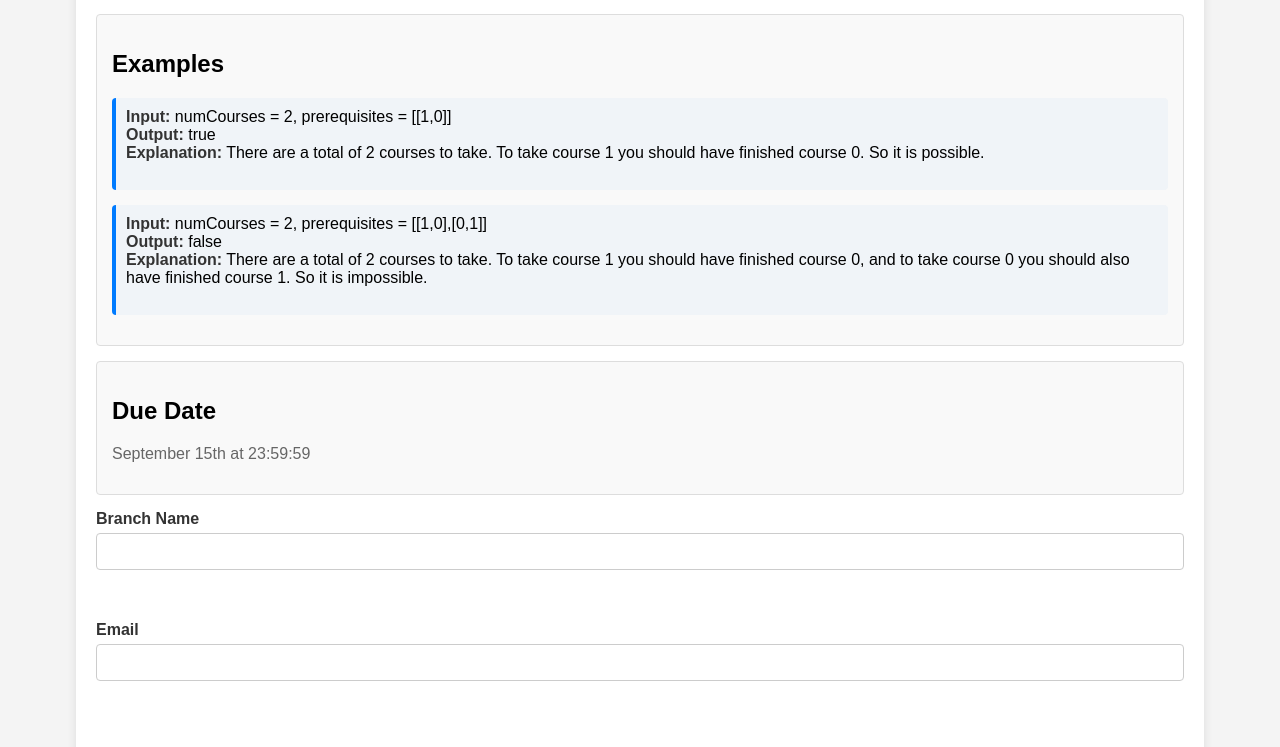
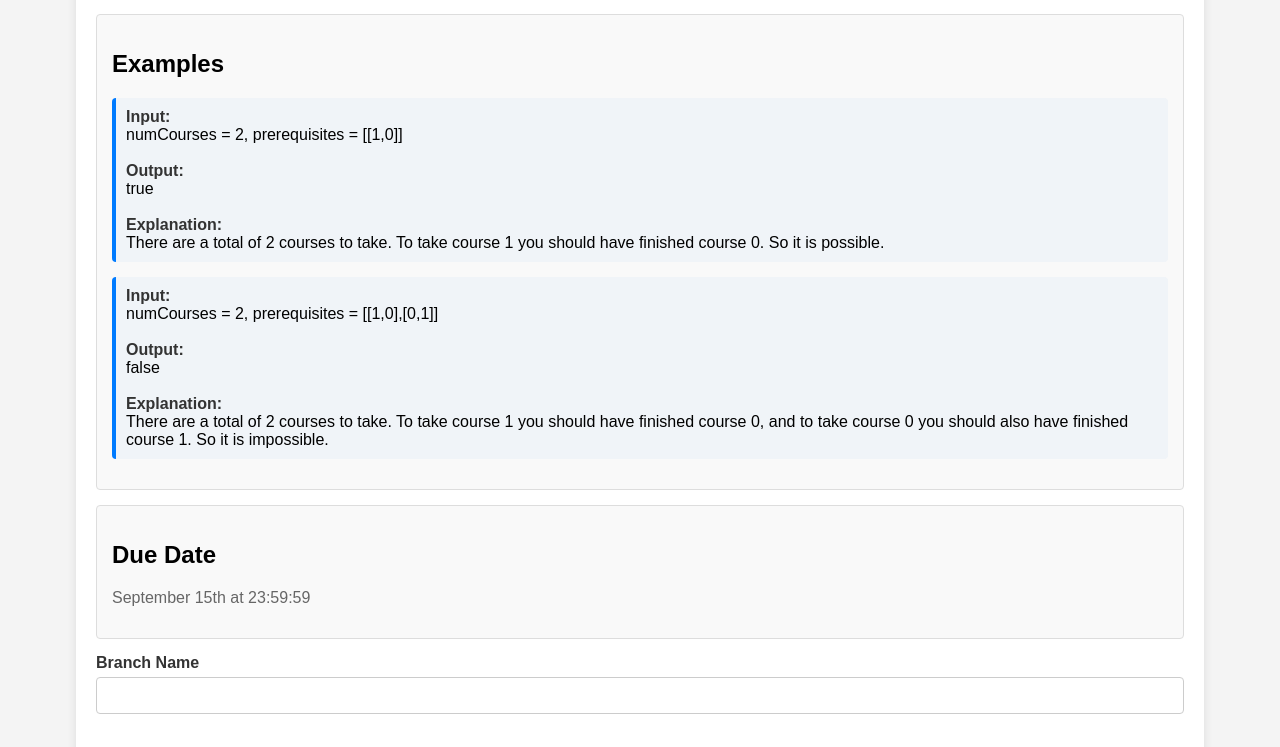
Before and after one commit to VC-CodeLabs/vc_code_labs_ui, a plain HTML site: page frontend/index.html in a window 1280 px wide. Shown: the part 744-1491 px from the top of the page. Drawn offline with Linux system fonts and the light colour scheme.

Commit message:
Updated with challenges

```diff
--- a/frontend/index.html
+++ b/frontend/index.html
@@ -192,9 +192,9 @@
                     const exampleDiv = document.createElement('div');
                     exampleDiv.classList.add('example');
                     exampleDiv.innerHTML = `
-                        <b>Input:</b> ${example.input}<br>
-                        <b>Output:</b> ${example.output}<br>
-                        <b>Explanation:</b> ${example.explanation}<br><br>
+                        <b>Input:</b><br> ${example.input.replace(/\n/g, '<br>')}<br><br>
+                        <b>Output:</b><br> ${example.output.replace(/\n/g, '<br>')}<br><br>
+                        <b>Explanation:</b><br> ${example.explanation.replace(/\n/g, '<br>')}<br>
                     `;
                     examplesBlock.appendChild(exampleDiv);
                 });
@@ -203,7 +203,7 @@
                 dueDateBlock.textContent = selectedProject.dueDate;
 
                 // Update repo dropdown
-                repoSelect.innerHTML = ''; // Clear the current repo options
+                repoSelect.innerHTML = '';
                 const repoOption = document.createElement('option');
                 repoOption.value = selectedProject.repo;
                 repoOption.textContent = selectedProject.repo;
--- a/frontend/projects.json
+++ b/frontend/projects.json
@@ -29,35 +29,54 @@
       "dueDate": "September 15th at 23:59:59"
     },
     {
-      "name": "Another Project",
-      "repo": "test",
-      "description": "This is the description for another project. It outlines the project requirements and the objective.",
+      "name": "Number Search",
+      "repo": "number-search",
+      "description": "Your program must take an input file, create an output file, and return the path to the newly created output file.Ensure the path to the input file is absolute and easily modifiable. The input and output files must use Linux line endings (the line feed character: `\n`). For each line of the input file: Identify the first number in the line Identify the last number in the line Combine these two numbers to form a two-digit number (if there is only a single number in a given line - use that number twice) Write this two-digit number to the new file",
       "constraints": [
-        "Some constraint 1",
-        "Some constraint 2",
-        "Some constraint 3"
+        "There will be at least 1 line in each file",
+        "There is no set limit to the number of lines in a file _(hint: expect very large files)_",
+        "Each line will contain at least 1 number",
+        "The maximum line length is 100",
+        "Alphanumeric only - no spaces or special characters"
       ],
       "scoring": [
-        "Pass all test cases.",
-        "Speed matters."
+        "Solutions must pass all test cases (tests used for scoring will not be the same as the provided example)",
+        "The program with the fastest execution time that passes all test cases is the winner"
       ],
       "examples": [
         {
-          "input": "input example 1",
-          "output": "output example 1",
-          "explanation": "This is an explanation for example 1."
+          "input": "g5t86aah32\nh7lmq9p\n3xk\ny1z4w8b\nn8v2a",
+          "output": "52\n79\n33\n18\n82",
+          "explanation": "first and last number were exatracted from each string"
+        }
+      ],
+      "dueDate": "All solutions must be submitted by September 1st at 23:59:59"
+    }    ,
+    {
+      "name": "Maximum Number of Operations",
+      "repo": "max_ops_score",
+      "description": "Given an array of integers called nums, you can perform any of the following operation while nums contains at least 2 elements:Choose the first two elements of nums and delete them. Choose the last two elements of nums and delete them. Choose the first and the last elements of nums and delete them. The score of the operation is the sum of the deleted elements.Your task is to find the maximum number of operations that can be performed, such that all operations have the same score.Return the maximum number of operations possible that satisfy the condition mentioned above.",
+      "constraints": [
+        "2 <= nums.length <= 2000",
+        "1 <= nums[i] <= 1000"
+      ],
+      "scoring": [
+        "Solutions must pass all test cases, including edge cases; tests used for grading/scoring may not be the same tests provided as examples.",
+        "Fast execution times will be rewarded, but solutions must, first and foremost, be correct and complete.",
+        "If more than three languages are submitted, the fastest solution from each of the top three will be considered."
+      ],
+      "examples": [
+        {
+          "input": "nums = [3,2,1,2,3,4]",
+          "output": "3",
+          "explanation": "We perform the following operations:\n- Delete the first two elements, with score 3 + 2 = 5, nums = [1,2,3,4].\n- Delete the first and the last elements, with score 1 + 4 = 5, nums = [2,3].\n- Delete the first and the last elements, with score 2 + 3 = 5, nums = [].\n\n We are unable to perform any more operations as nums is empty."
         },
         {
-          "input": "input example 2",
-          "output": "output example 2",
-          "explanation": "This is an explanation for example 2."
-        },
-        {
-          "input": "input example 3",
-          "output": "output example 3",
-          "explanation": "This is an explanation for example 3."
+          "input": "nums = [3,2,6,1,4]",
+          "output": "2",
+          "explanation": "We perform the following operations:\n- Delete the first two elements, with score 3 + 2 = 5, nums = [6,1,4].\n- Delete the last two elements, with score 1 + 4 = 5, nums = [6].\n\n It can be proven that we can perform at most 2 operations."
         }
       ],
-      "dueDate": "October 1st at 23:59:59"
+      "dueDate": "All solutions must be submitted either via an MR into this GitHub repo or through email by August 18th at 23:59:59"
     }
   ]
```
